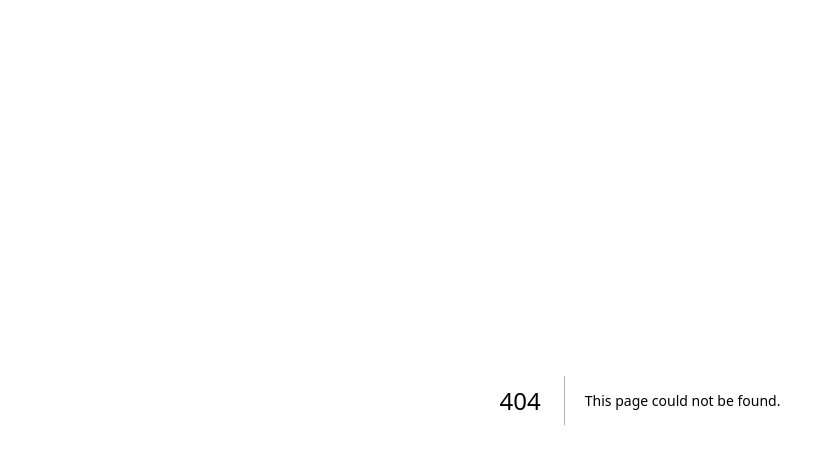
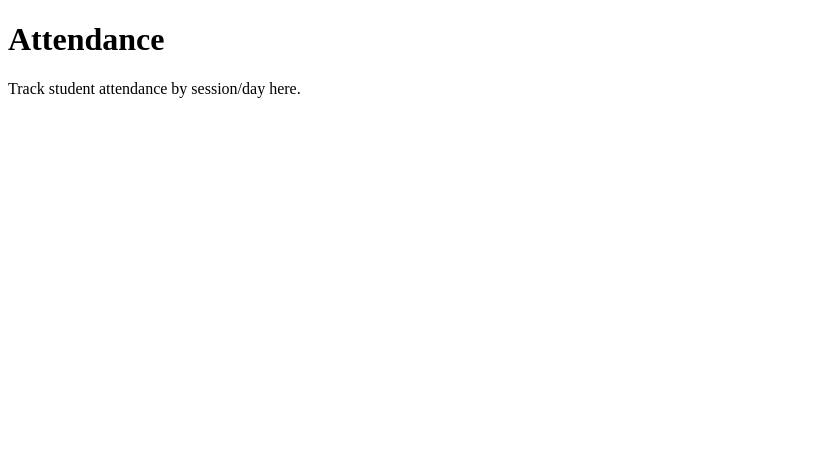
Before and after one commit to 24Skater/vbs-app, a Next.js app: page /attendance in a window 1280 px wide. Before the commit this address had no page. Shown: the top 464 px of the page, without its empty margins (0-835 px from the left). Built offline with nearby package versions, Linux system fonts and the light colour scheme.

Commit message:
Add Attendance, Check-In, Schedule, and Students components with initial structure

```diff
--- /dev/null
+++ b/src/app/attendance/page.tsx
@@ -0,0 +1,8 @@
+export default function Attendance() {
+  return (
+    <div>
+      <h1>Attendance</h1>
+      <p>Track student attendance by session/day here.</p>
+    </div>
+  );
+}
```
Also changed, not shown: src/app/checkin/page.tsx (added, +8 -0 lines), src/app/schedule/page.tsx (added, +8 -0 lines), src/app/students/page.tsx (added, +8 -0 lines).
